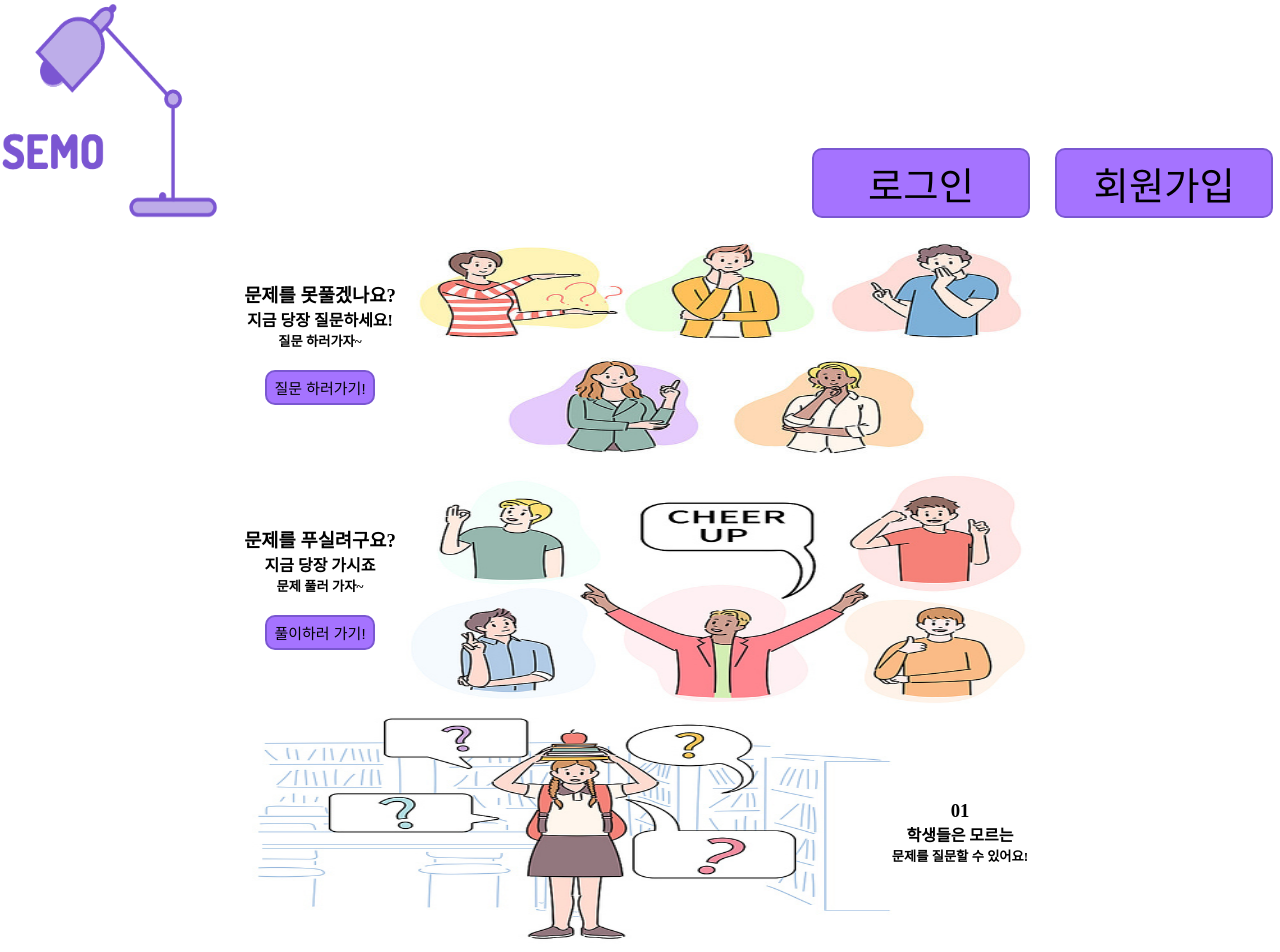
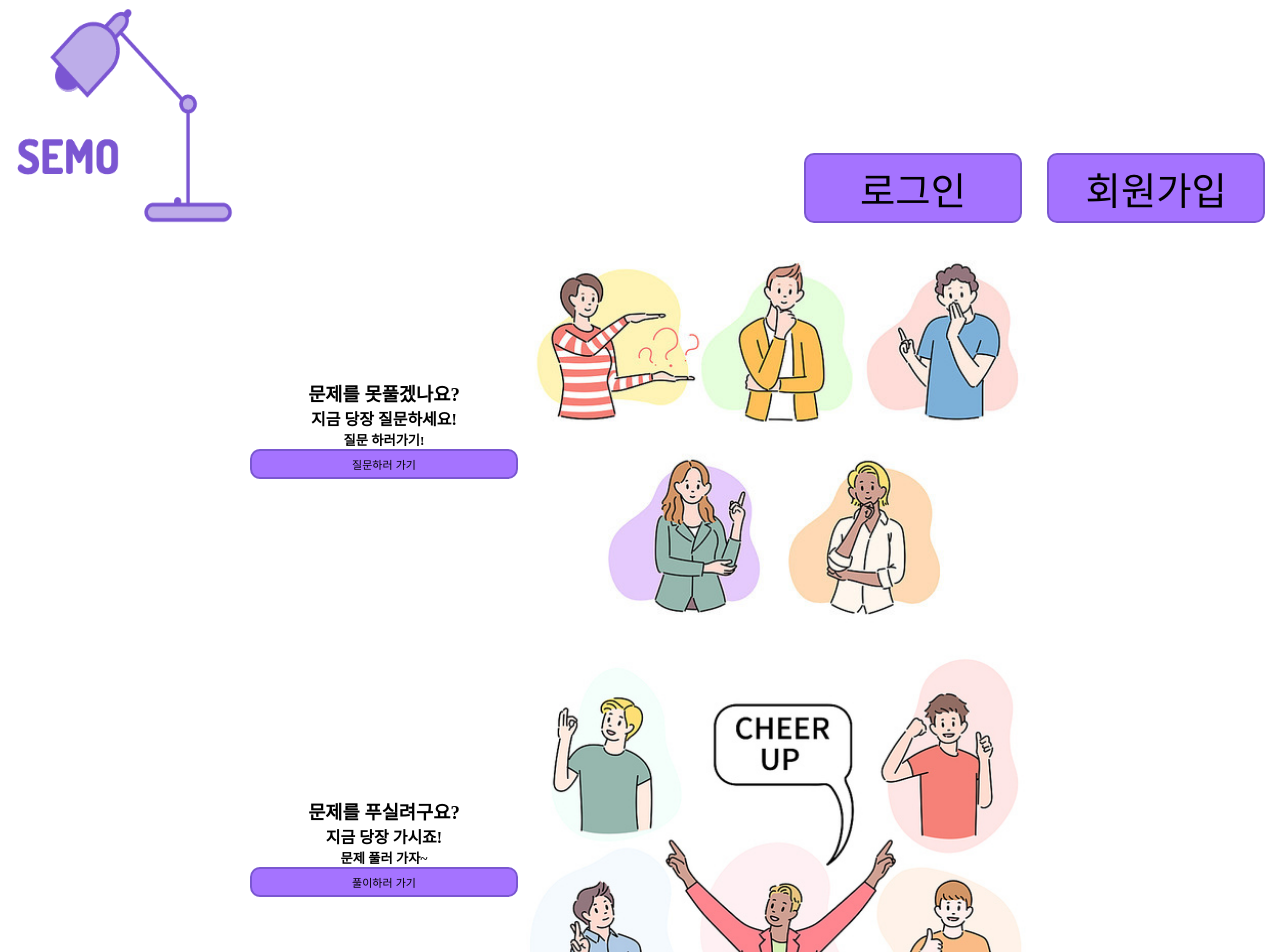
Before and after one commit to codestates/SEMO, a React (Create React App) app in the folder client/: page / in a window 1280 px wide. Shown: the top 952 px of the page. Built offline with nearby package versions, Linux system fonts and the light colour scheme.

Commit message:
update mainpage_logout

```diff
--- a/client/src/components/header.js
+++ b/client/src/components/header.js
@@ -1,5 +1,3 @@
-
-
 import styled from "styled-components";
 import logo from "../images/logo.png";
 import Button from "../components/button.js";
@@ -9,8 +7,8 @@ const HeadDiv = styled.div`
   margin: 0;
   display: flex;
   justify-content: space-between;
-  padding: 0 7px 0 0;
-  width : 100vw
+  padding: 5px 15px;
+  width: 100vw;
 `;
 
 const Logoimage = styled.img.attrs({
@@ -31,19 +29,15 @@ const Btndiv = styled.div`
   padding: 0px;
   gap: 2vw;
   margin-top: auto;
-  .headerBtn{
+  .headerBtn {
     font-size: 3vw;
-    width : 17vw
-
+    width: 17vw;
   }
-`
-;
-
+`;
 const Header = () => {
   return (
     <HeadDiv>
       <Logoimage />
-
 
       <Btndiv>
         <Button className="headerBtn">로그인</Button>
--- a/client/src/pages/mainpage_logout.js
+++ b/client/src/pages/mainpage_logout.js
@@ -5,119 +5,94 @@ import image3 from "../images/mainimage3.jpg";
 import image4 from "../images/mainimage4.jpg";
 import Button from "../components/button";
 import Header from "../components/header";
+import Footer from "../components/footer";
 
-const Button_layout = styled.div`
-  padding-top: 20px;
+const Header_container = styled.div`
+  border: 1px solid red;
+  width: 100vw;
+  height: 10vh;
 `;
 
-const Conainer = styled.div`
+const Itemas_container = styled.div`
+  /* border: 1px solid blue; */
+  width: 100vw;
+  height: 90vh;
+  display: flex;
+  flex-direction: column;
+  align-items: center;
+  gap: 15px;
+`;
+
+const Img_container = styled.img`
+  /* border: 1px solid green; */
+  width: 40vw;
+  height: 31.5vw;
+`;
+
+const Itemas_container1 = styled.div`
+  display: flex;
+  flex-direction: row;
+`;
+
+const Text_container = styled.div`
   display: flex;
   flex-direction: column;
   justify-content: center;
   align-items: center;
-  width: 100vw;
-  height: 14vh;
-  box-sizing: border-box;
-  position: sticky;
-  top: 0px;
-`;
+  /* border: 1px solid purple; */
 
-const Main_items_right = styled.div`
-  width: 100vw;
-  display: flex;
-  justify-content: flex-end;
-  align-items: center;
-  padding: 0 3px;
-  box-sizing: border-box;
-  @media only screen and (min-width: 560px) {
-    display: flex;
-    align-items: center;
-    justify-content: center;
-  }
-`;
-
-const Main_items_left = styled.div`
-  width: 100vw;
-  display: flex;
-  justify-content: flex-start;
-  align-items: center;
-  padding: 0 3px;
-  box-sizing: border-box;
-  @media only screen and (min-width: 550px) {
-    display: flex;
-    align-items: center;
-    justify-content: center;
-  }
-`;
-
-const Image_layout = styled.img`
-  width: 50vw;
-  height: 30vh;
-  border-radius: 7px;
-`;
-
-const Text_layout = styled.div`
-  display: flex;
-  flex-direction: column;
-  align-items: center;
-`;
-
-const Outcontainer = styled.div`
-  display: flex;
-  justify-content: center;
-  align-items: center;
-  flex-direction: column;
-  /* min -> 이상 */
-  /* max -> 이하 */
-  @media only screen and (min-width: 550px) {
-    gap: 5px;
+  .btn1 {
+    font-size: 11px;
+    width: 21vw;
   }
 `;
 
 const Mainpage_logout = () => {
   return (
-    <Outcontainer>
+    <>
       <Header />
-      <Main_items_right>
-        <Text_layout>
+      <Itemas_container>
+        <Itemas_container1>
+          <Text_container>
             <h3>문제를 못풀겠나요?</h3>
             <h4>지금 당장 질문하세요!</h4>
-          <h5>질문 하러가자~</h5>
-          <Button_layout>
-            <Button>질문 하러가기!</Button>
-          </Button_layout>
-        </Text_layout>
-        <Image_layout src={image1} alt="" />
-      </Main_items_right>
-      <Main_items_right>
-        <Text_layout>
+            <h5>질문 하러가기!</h5>
+            <Button className="btn1">질문하러 가기</Button>
+          </Text_container>
+          <Img_container src={image1} alt="" />
+        </Itemas_container1>
+
+        <Itemas_container1>
+          <Text_container>
             <h3>문제를 푸실려구요?</h3>
-          <h4>지금 당장 가시죠</h4>
+            <h4>지금 당장 가시죠!</h4>
             <h5>문제 풀러 가자~</h5>
-          <Button_layout>
-            <Button>풀이하러 가기!</Button>
-          </Button_layout>
-        </Text_layout>
-        <Image_layout src={image2} alt="" />
-      </Main_items_right>
-      {/* 더미데이터 들어가야하는 자리 */}
-      <Main_items_left>
-        <Image_layout src={image3} alt="" />
-        <Text_layout>
+            <Button className="btn1">풀이하러 가기</Button>
+          </Text_container>
+          <Img_container src={image2} alt="" />
+        </Itemas_container1>
+
+        {/* 더미 데이터 들어가야하는곳  */}
+
+        <Itemas_container1>
+          <Img_container src={image3} alt="" />
+          <Text_container>
             <h3>01</h3>
             <h4>학생들은 모르는</h4>
             <h5>문제를 질문할 수 있어요!</h5>
-        </Text_layout>
-      </Main_items_left>
-      <Main_items_left>
-        <Image_layout src={image4} alt="" />
-        <Text_layout>
+          </Text_container>
+        </Itemas_container1>
+
+        <Itemas_container1>
+          <Img_container src={image4} alt="" />
+          <Text_container>
             <h3>02</h3>
             <h4>공부의 신은</h4>
-          <h5>문제를 풀어 줄 수 있어요!</h5>
-        </Text_layout>
-      </Main_items_left>
-    </Outcontainer>
+            <h5>문제를 풀어줄 수 있어요!</h5>
+          </Text_container>
+        </Itemas_container1>
+      </Itemas_container>
+    </>
   );
 };
 
```
Lines whose indentation alone changed are shown as unchanged.
